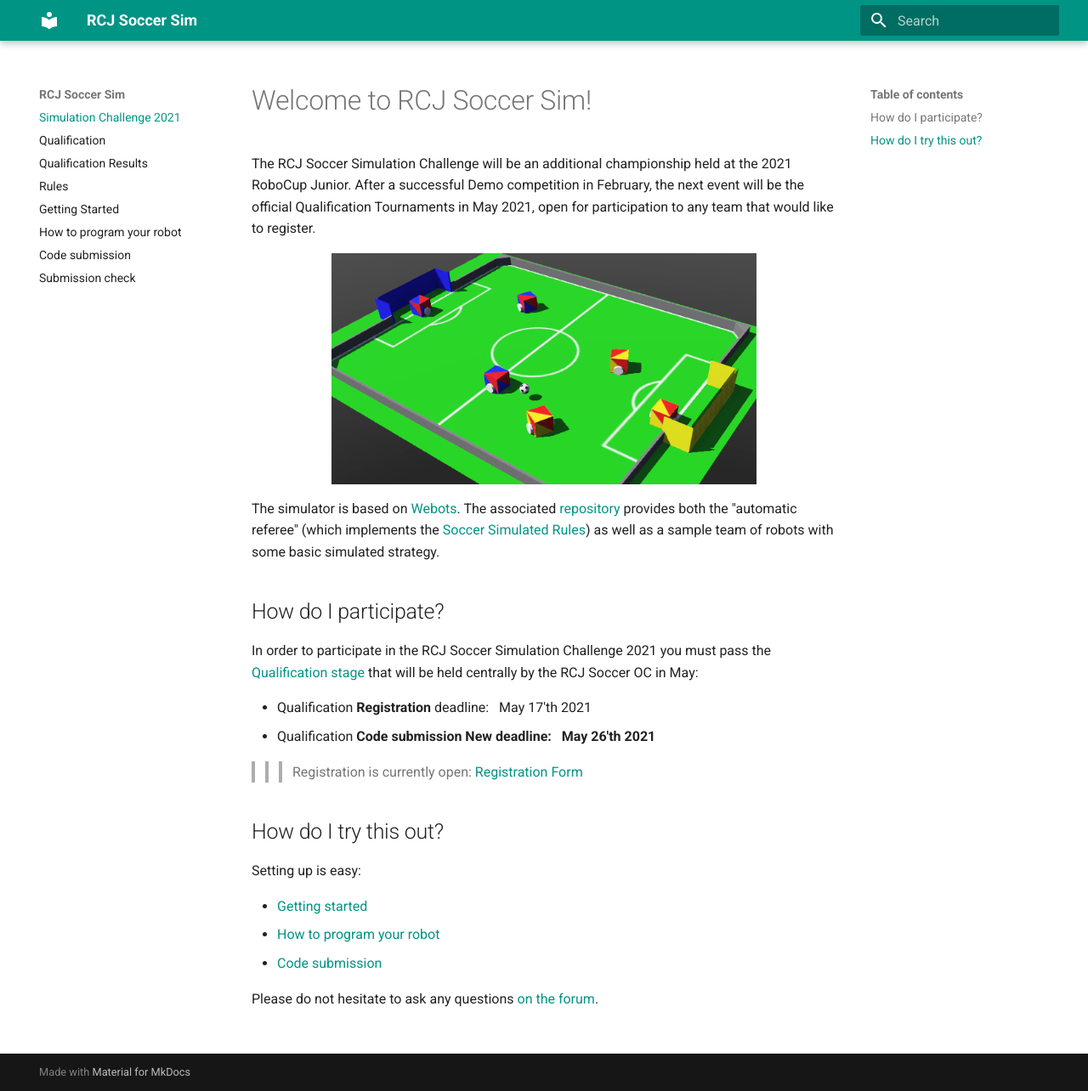
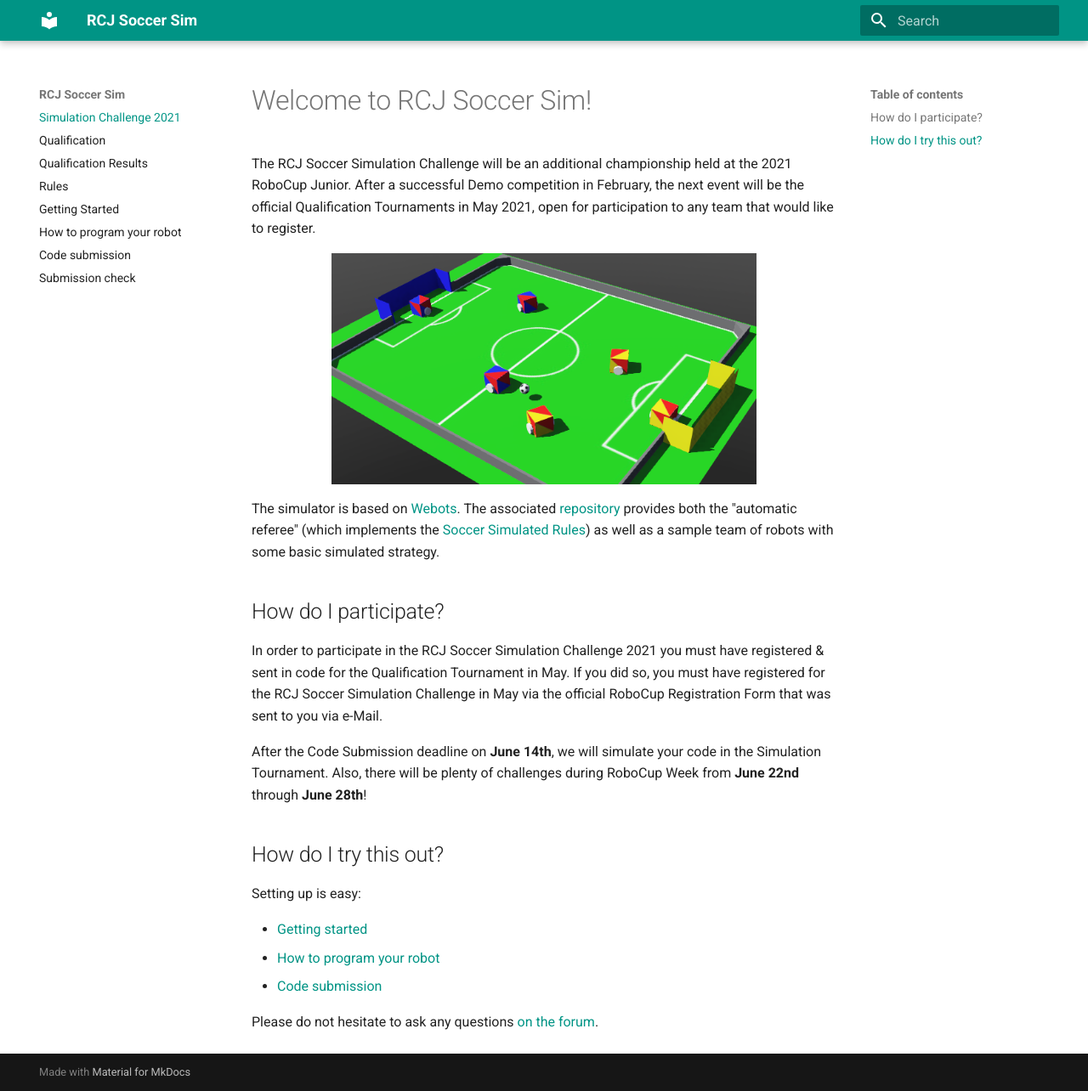
Before and after one commit to robocup-junior/rcj-soccersim, an MkDocs documentation site: the page built from docs/docs/index.md, in a window 1280 px wide and 1284 px high. Shown: the whole window at 85% size. Built offline with MkDocs 1.6.1 and Material for MkDocs 9.7.7, drawn with Linux system fonts in a browser that asks for light colours.

Commit message:
fix front page to not link to registration form

```diff
--- a/docs/docs/index.md
+++ b/docs/docs/index.md
@@ -17,13 +17,13 @@ as well as a sample team of robots with some basic simulated strategy.
 
 ## How do I participate?
 
-In order to participate in the RCJ Soccer Simulation Challenge 2021 you must pass the
-[Qualification stage](qualification.md) that will be held centrally by the RCJ Soccer OC in May:
+In order to participate in the RCJ Soccer Simulation Challenge 2021 you must have
+registered &amp; sent in code for the Qualification Tournament in May. If you did so,
+you must have registered for the RCJ Soccer Simulation Challenge in May via the official
+RoboCup Registration Form that was sent to you via e-Mail.
 
-- Qualification **Registration** deadline: &nbsp; May 17'th 2021
-- Qualification **Code submission** **New deadline: &nbsp; May 26'th 2021**
-
->>> Registration is currently open: [Registration Form](registration.md)
+After the Code Submission deadline on **June 14th**, we will simulate your code in the Simulation Tournament.
+Also, there will be plenty of challenges during RoboCup Week from **June 22nd** through **June 28th**!
 
 
 ## How do I try this out?
```
